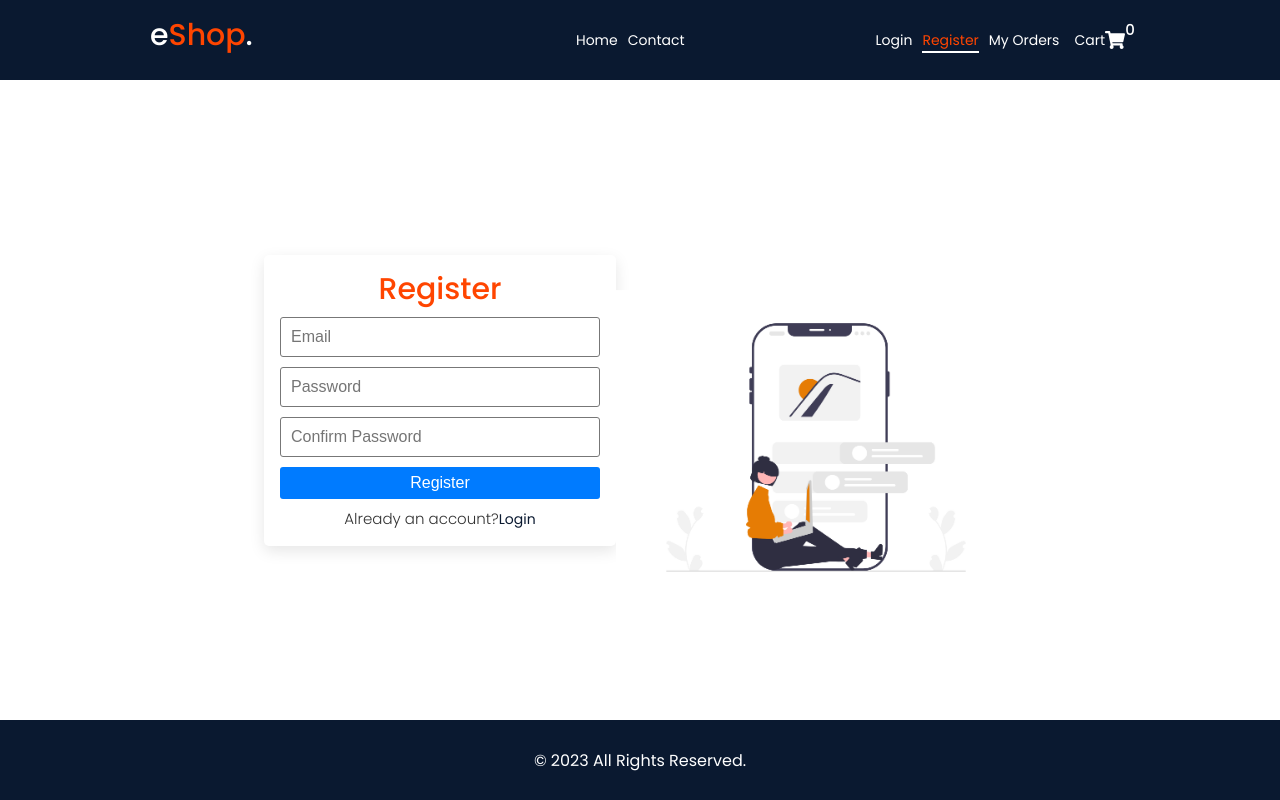
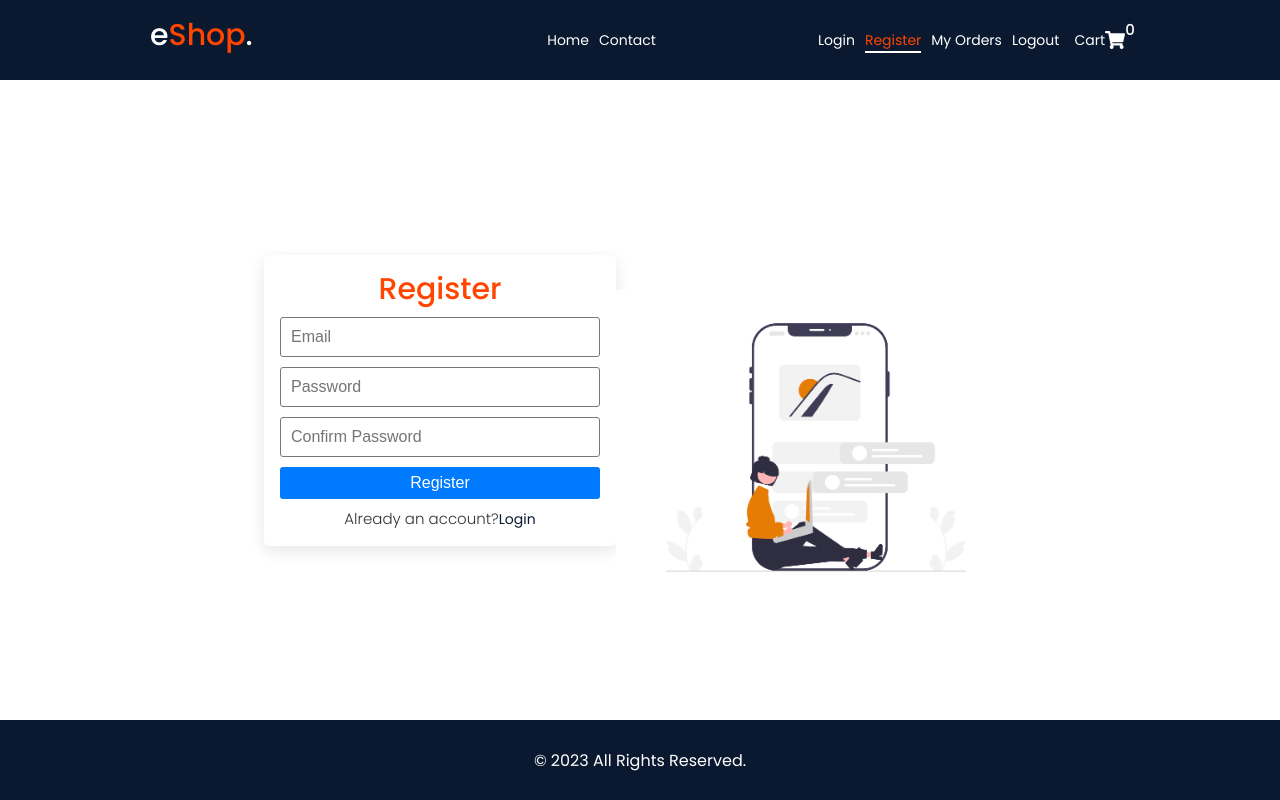
Before and after one commit to sakhawat777/eshop, a React (Create React App) app: page /register in a window 1280 px wide. Built offline with nearby package versions, Linux system fonts and the light colour scheme.

Commit message:
Logout Done

```diff
--- a/src/App.js
+++ b/src/App.js
@@ -4,6 +4,9 @@
 import {Home, Contact, Login, Register, Reset} from './pages/index';
 // For components
 import { Header, Footer} from './components/index';
+// For Toast
+import { ToastContainer, toast } from 'react-toastify';
+import 'react-toastify/dist/ReactToastify.css';
 
 
 
@@ -11,6 +14,7 @@
   return (
     <>
 			<BrowserRouter>
+      <ToastContainer/>
       <Header/>
 				<Routes>
 					<Route path='/' element={<Home />} />
--- a/src/components/header/Header.js
+++ b/src/components/header/Header.js
@@ -3,6 +3,10 @@
 import styles from './Header.module.scss';
 import { FaShoppingCart, FaTimes } from 'react-icons/fa';
 import { HiOutlineMenuAlt3} from 'react-icons/hi';
+import { signOut } from "firebase/auth";
+import { auth } from '../../firebase/config';
+import { toast } from 'react-toastify';
+import { useNavigate } from 'react-router-dom';
 
 
 const logo = (
@@ -29,15 +33,24 @@
     (isActive? `${styles.active}` : "")
 
 
-
 const Header = () => {
     const [showMenu, setShowMenu] = useState(false);
+    const navigate = useNavigate()
 
     const toggleMenu = () => {
         setShowMenu(!showMenu);
     }
     const hideMenu = () => {
         setShowMenu(false);
+    }
+
+    const logOutUser = () => {
+        signOut(auth).then(() => {
+            toast.success("Logout Successfully.");
+            navigate('/')
+          }).catch((error) => {
+            toast.error(error.message);
+          });
     }
 
 
@@ -65,6 +78,7 @@
                     <NavLink to="/login" className={activeLink}>Login</NavLink>
                     <NavLink to="/register" className={activeLink}>Register</NavLink>
                     <NavLink to="/order-history" className={activeLink}>My Orders</NavLink>
+                    <NavLink to="/" onClick={logOutUser}>Logout</NavLink>
                 </span>
                     {cart}
             </div>
--- a/src/pages/auth/Register.js
+++ b/src/pages/auth/Register.js
@@ -3,11 +3,10 @@
 import registerImg from '../../assets/register.png'
 import { Link, useNavigate } from 'react-router-dom';
 import Card from './../../components/card/Card';
-import { ToastContainer, toast } from 'react-toastify';
-import 'react-toastify/dist/ReactToastify.css';
 import { createUserWithEmailAndPassword } from 'firebase/auth';
 import { auth } from '../../firebase/config';
 import Loader from './../../components/loader/Loader';
+import { toast} from 'react-toastify';
 
 
 const Register = () => {
@@ -40,7 +39,6 @@
   }
   return (
     <>
-    <ToastContainer />
     {isLoading && <Loader/>}
     <section className={`container ${styles.auth}`}>
     <Card>
```
